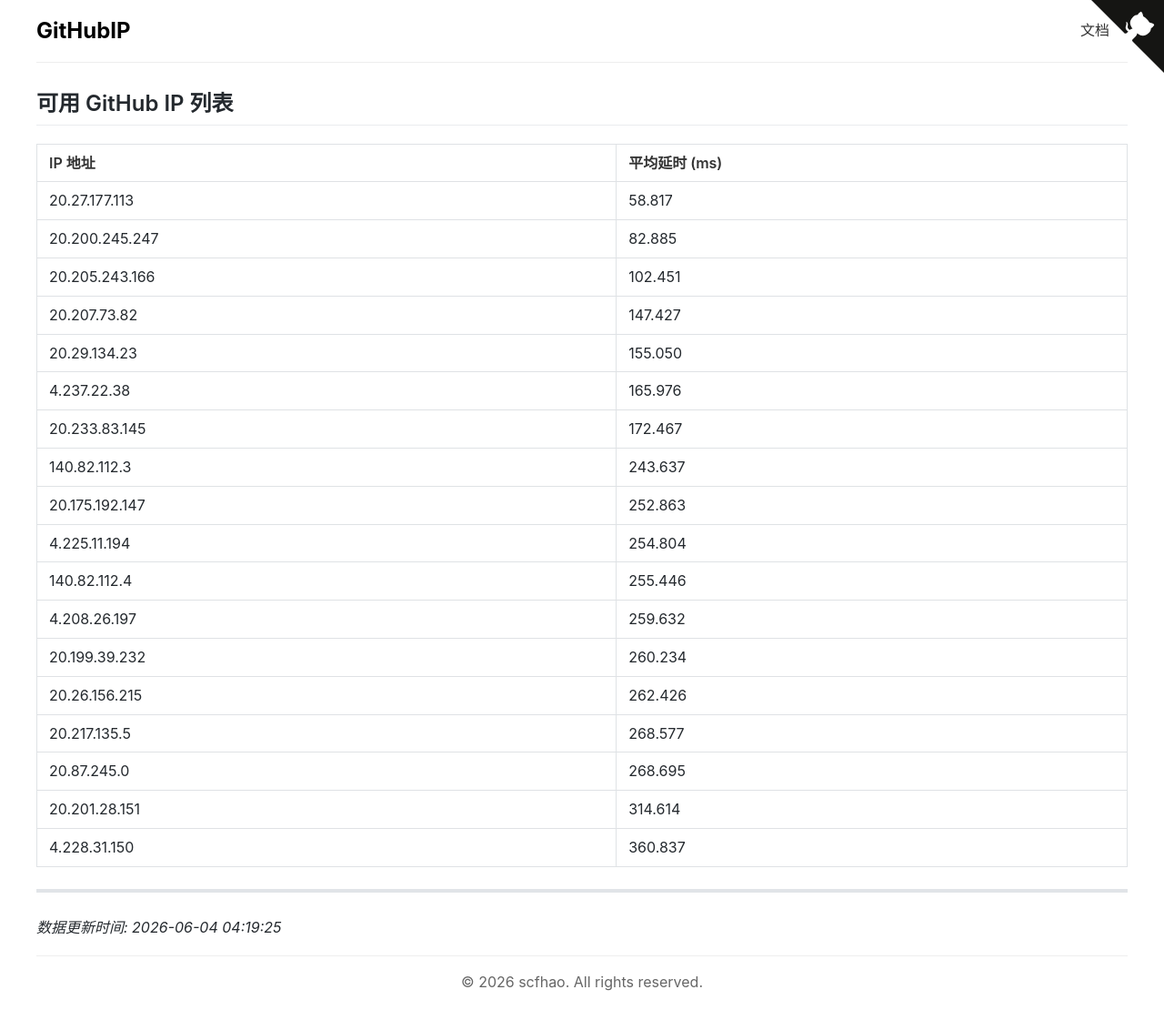
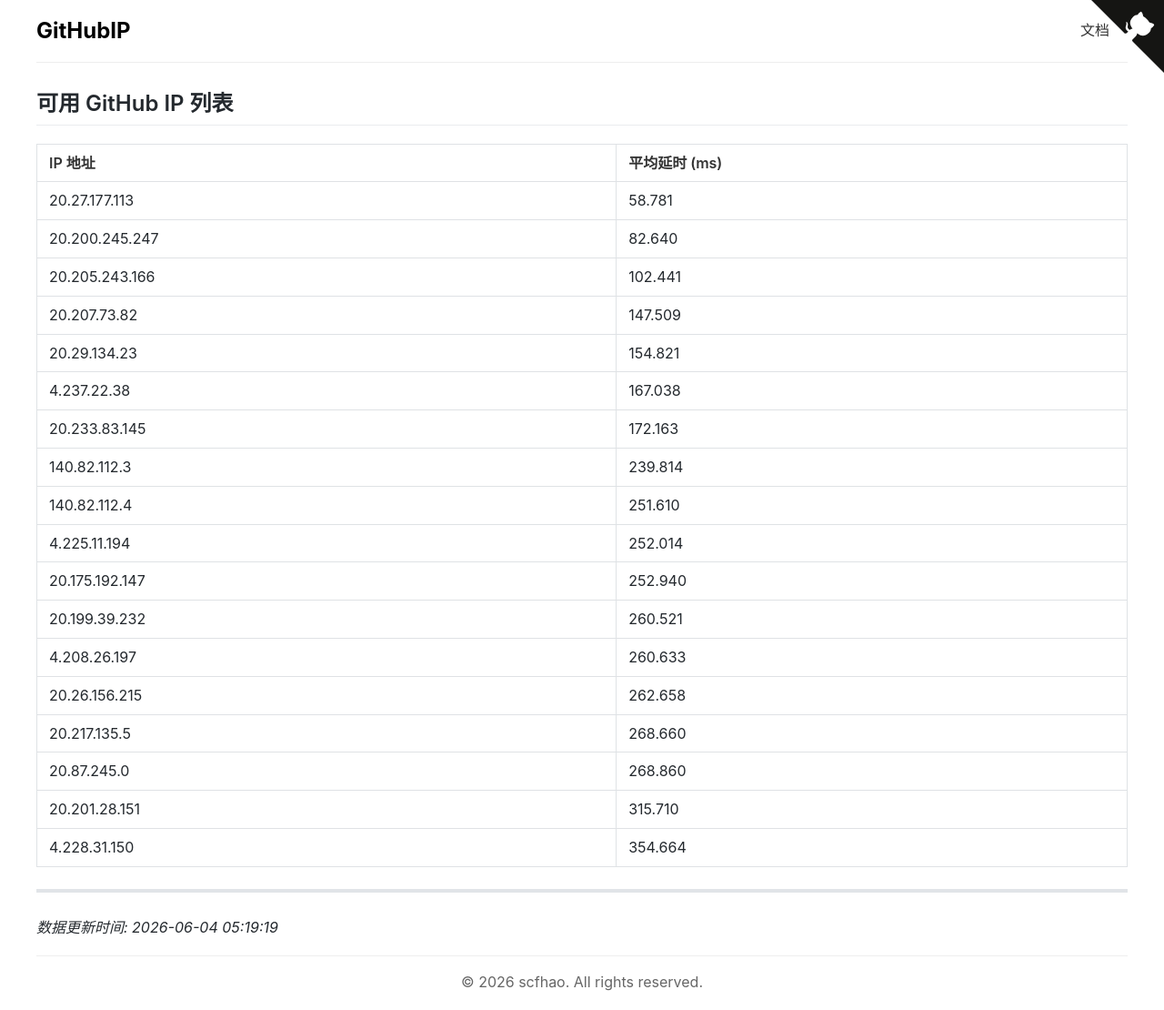
Before and after one commit to scfhao/GitHubIP, a Jekyll site: the page built from index.md, in a window 1280 px wide. Shown: the whole page at 91% size. Built offline with Jekyll 4.4.1, drawn with Linux system fonts in a browser that asks for light colours.

Commit message:
自动脚本执行 - 2026-06-04 05:19:19

```diff
--- a/index.md
+++ b/index.md
@@ -1,32 +1,32 @@
 ---
 layout: home
 title: GitHub IP 列表
-date: 2026-06-04 04:19:25
+date: 2026-06-04 05:19:19
 ---
 
 ## 可用 GitHub IP 列表
 
 | IP 地址 | 平均延时 (ms) |
 |---------|--------------|
-| 20.27.177.113 | 58.817 |
-| 20.200.245.247 | 82.885 |
-| 20.205.243.166 | 102.451 |
-| 20.207.73.82 | 147.427 |
-| 20.29.134.23 | 155.050 |
-| 4.237.22.38 | 165.976 |
-| 20.233.83.145 | 172.467 |
-| 140.82.112.3 | 243.637 |
-| 20.175.192.147 | 252.863 |
-| 4.225.11.194 | 254.804 |
-| 140.82.112.4 | 255.446 |
-| 4.208.26.197 | 259.632 |
-| 20.199.39.232 | 260.234 |
-| 20.26.156.215 | 262.426 |
-| 20.217.135.5 | 268.577 |
-| 20.87.245.0 | 268.695 |
-| 20.201.28.151 | 314.614 |
-| 4.228.31.150 | 360.837 |
+| 20.27.177.113 | 58.781 |
+| 20.200.245.247 | 82.640 |
+| 20.205.243.166 | 102.441 |
+| 20.207.73.82 | 147.509 |
+| 20.29.134.23 | 154.821 |
+| 4.237.22.38 | 167.038 |
+| 20.233.83.145 | 172.163 |
+| 140.82.112.3 | 239.814 |
+| 140.82.112.4 | 251.610 |
+| 4.225.11.194 | 252.014 |
+| 20.175.192.147 | 252.940 |
+| 20.199.39.232 | 260.521 |
+| 4.208.26.197 | 260.633 |
+| 20.26.156.215 | 262.658 |
+| 20.217.135.5 | 268.660 |
+| 20.87.245.0 | 268.860 |
+| 20.201.28.151 | 315.710 |
+| 4.228.31.150 | 354.664 |
 
 ---
 
-*数据更新时间: 2026-06-04 04:19:25*
+*数据更新时间: 2026-06-04 05:19:19*
```
